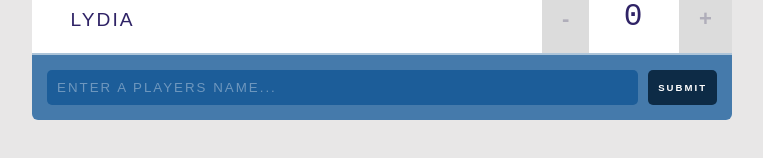
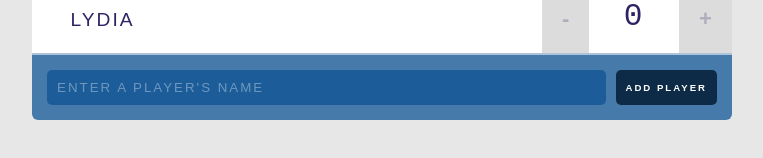
Before and after one commit to liamrdawson/React-Basics, a React (Create React App) app in the folder fantasy-football-scoreboard/: page / in a window 1280 px wide. Shown: the part 470-628 px from the top of the page, without its empty margins (258-1021 px from the left). Built offline with nearby package versions, Linux system fonts and the light colour scheme.

Commit message:
replace AddPlayerForm class with function

```diff
--- a/fantasy-football-scoreboard/src/components/AddPlayerForm.js
+++ b/fantasy-football-scoreboard/src/components/AddPlayerForm.js
@@ -1,34 +1,28 @@
-import React, {Component} from 'react';
+import React from 'react';
 
-class AddPlayerForm extends Component {
+const AddPlayerForm = ({ addPlayer }) => {
 
-    playerInput = React.createRef();
-
-    handleSubmit = (e) => {
-        const {addPlayer} = this.props;
+    let playerInput = React.createRef();
+    let handleSubmit = (e) => {
       e.preventDefault();
-        addPlayer(this.playerInput.current.value);
+      addPlayer(playerInput.current.value);
       e.currentTarget.reset();
     }
 
-    render() {
-        console.log(this.playerInput);
     return (
-            <form onSubmit={this.handleSubmit}>
+      <form onSubmit={handleSubmit}>
         <input
           type="text"
-                    ref={this.playerInput}
-                    placeholder="Enter a players name..."
+          ref={playerInput}
+          placeholder="Enter a player's name"
         />
 
         <input
           type="submit"
-                    placeholder="Add Player"
+          value="Add Player"
         />
-
       </form>
     );
   }
-}
 
 export default AddPlayerForm;
```
Lines whose indentation alone changed are shown as unchanged.
